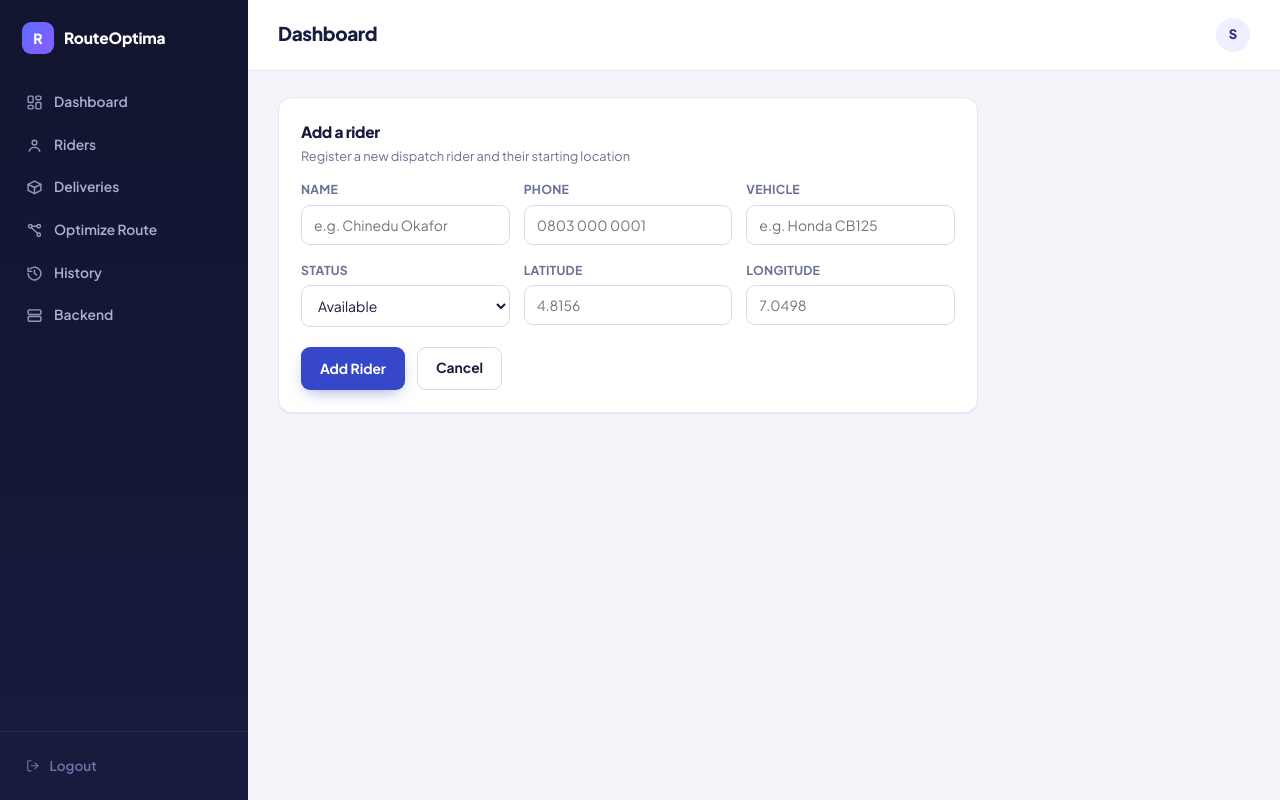
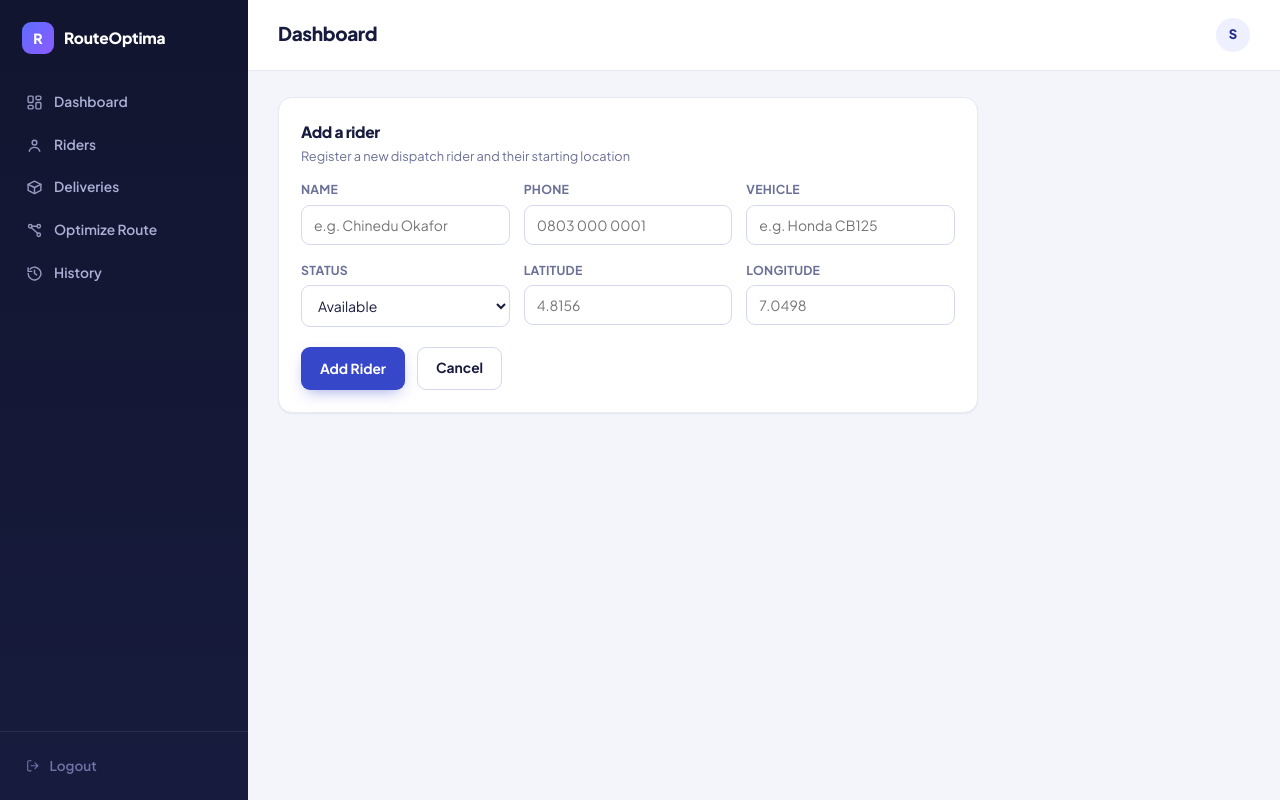
Before and after one commit to Iamspecialluuu/routeoptima, a Flask app: page /riders/add in a window 1280 px wide. Run offline with Flask 3, Linux system fonts and the light colour scheme; the visitor is signed in with stand-in values (Sample User, id 1).

Commit message:
newwww add

```diff
--- a/routeoptima_redesigned/app.py
+++ b/routeoptima_redesigned/app.py
@@ -187,7 +187,7 @@ PAGE_META = {
     'deliveries': ('Deliveries', 'Track and assign customer deliveries'),
     'optimize': ('Optimize Route', 'Select stops and compute the shortest route'),
     'history': ('Route History', 'Past route optimizations and results'),
-    'backend': ('System Architecture', 'How RouteOptima is built, layer by layer')
+
 }
 
 @app.context_processor
@@ -407,10 +407,10 @@ def api_optimize():
 def history():
     return render_template('history.html', history=db().execute('SELECT * FROM route_history ORDER BY id DESC').fetchall())
 
-@app.route('/backend')
-@login_required
-def backend():
-    return render_template('backend.html')
+# @app.route('/backend')
+# @login_required
+# def backend():
+#     return render_template('backend.html')
 
 with app.app_context():
     init_db()
--- a/routeoptima_redesigned/templates/base.html
+++ b/routeoptima_redesigned/templates/base.html
@@ -20,7 +20,7 @@
       <a href="{{url_for('deliveries')}}" class="{{'active' if request.endpoint=='deliveries'}}">{{ic.icon('deliveries')}}Deliveries</a>
       <a href="{{url_for('optimize')}}" class="{{'active' if request.endpoint=='optimize'}}">{{ic.icon('optimize')}}Optimize Route</a>
       <a href="{{url_for('history')}}" class="{{'active' if request.endpoint=='history'}}">{{ic.icon('history')}}History</a>
-      <a href="{{url_for('backend')}}" class="{{'active' if request.endpoint=='backend'}}">{{ic.icon('backend')}}Backend</a>
+      <!-- <a href="{{url_for('backend')}}" class="{{'active' if request.endpoint=='backend'}}">{{ic.icon('backend')}}Backend</a> -->
     </nav>
     <div class="foot">
       <a href="{{url_for('logout')}}">{{ic.icon('logout')}}Logout</a>
--- a/routeoptima_redesigned/templates/login.html
+++ b/routeoptima_redesigned/templates/login.html
@@ -29,7 +29,7 @@
       <button class="btn-auth" type="submit">Login</button>
     </form>
 
-    <div class="demo-chip">Demo credentials: <strong class="mono">admin</strong> / <strong class="mono">admin123</strong></div>
+    <!-- <div class="demo-chip">Demo credentials: <strong class="mono">admin</strong> / <strong class="mono">admin123</strong></div> -->
     <div class="auth-foot">&copy; 2025 RouteOptima Dispatch System</div>
   </div>
 </div>
```
